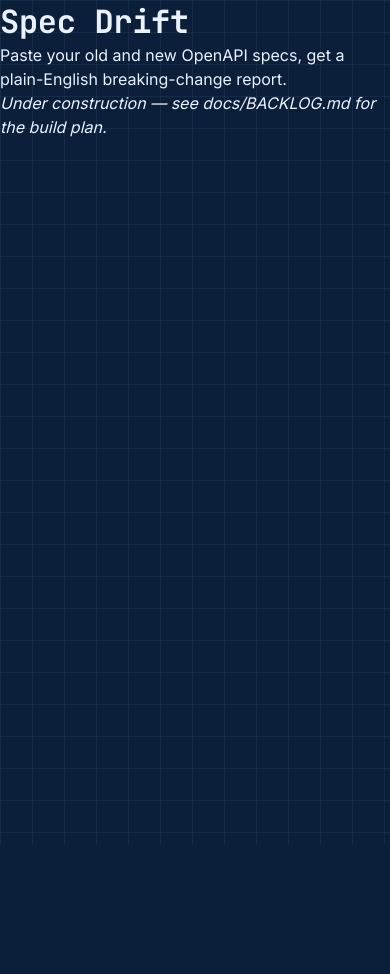
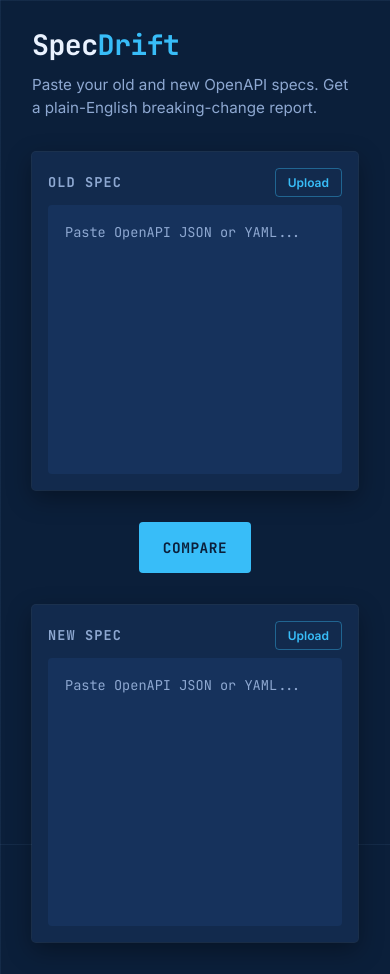
Before and after one commit to ctkrug/spec-drift, a website built with Vite: page index.html in a window 390 px wide. Before the commit the page ends 844 px from the top, so only its background shows below. Built offline with nearby package versions, Linux system fonts and the light colour scheme.

Commit message:
feat(ui): two-pane paste/upload layout for old and new specs
Two textarea panels framed as drafted sheets (old spec | new spec)
with a center gutter holding the Compare action, per docs/DESIGN.md's
layout intent — side-by-side at >=900px, stacked on phone. Upload
labels wrap hidden native file inputs so the control stays themed
instead of the browser's default file-picker button.

```diff
--- a/src/main.ts
+++ b/src/main.ts
@@ -1,12 +1,9 @@
 import "./style.css";
+import { mountApp } from "./ui/app";
 
 const app = document.querySelector<HTMLDivElement>("#app");
 if (!app) {
   throw new Error("#app root element not found");
 }
 
-app.innerHTML = `
-  <h1>Spec Drift</h1>
-  <p>Paste your old and new OpenAPI specs, get a plain-English breaking-change report.</p>
-  <p><em>Under construction — see docs/BACKLOG.md for the build plan.</em></p>
-`;
+mountApp(app);
--- a/src/style.css
+++ b/src/style.css
@@ -75,3 +75,194 @@
 ::selection {
   background: rgba(56, 189, 248, 0.3);
 }
+
+/* Topbar */
+
+.topbar {
+  padding: var(--space-3) var(--space-4) var(--space-2);
+  display: flex;
+  flex-direction: column;
+  gap: var(--space-1);
+}
+
+.wordmark {
+  font-family: var(--font-display);
+  font-size: clamp(1.75rem, 1.4rem + 1.5vw, 2.5rem);
+  font-weight: 700;
+  letter-spacing: -0.02em;
+  color: var(--text);
+}
+
+.wordmark-accent {
+  color: var(--accent);
+}
+
+.tagline {
+  color: var(--text-muted);
+  font-size: 0.95rem;
+  max-width: 70ch;
+}
+
+/* Workspace: two paste panels + a center gutter holding Compare */
+
+.workspace {
+  flex: 1;
+  display: grid;
+  grid-template-columns: 1fr;
+  gap: var(--space-2);
+  padding: var(--space-2) var(--space-4) var(--space-4);
+  min-height: 70vh;
+}
+
+@media (min-width: 900px) {
+  .workspace {
+    grid-template-columns: 1fr auto 1fr;
+    align-items: stretch;
+  }
+}
+
+.pane {
+  display: flex;
+  flex-direction: column;
+  gap: var(--space-1);
+  background: var(--surface-1);
+  border-radius: var(--radius);
+  box-shadow: var(--shadow-panel);
+  padding: var(--space-2);
+  min-height: 40vh;
+}
+
+.pane-header {
+  display: flex;
+  align-items: center;
+  justify-content: space-between;
+}
+
+.pane-title {
+  font-size: 0.85rem;
+  font-weight: 700;
+  letter-spacing: 0.08em;
+  text-transform: uppercase;
+  color: var(--text-muted);
+}
+
+.pane-input {
+  flex: 1;
+  width: 100%;
+  resize: none;
+  background: var(--surface-2);
+  color: var(--text);
+  border: 1px solid transparent;
+  border-radius: var(--radius);
+  padding: var(--space-2);
+  font-family: var(--font-display);
+  font-size: 0.85rem;
+  line-height: 1.5;
+  transition: box-shadow var(--motion-ui), border-color var(--motion-ui);
+}
+
+.pane-input::placeholder {
+  color: var(--text-muted);
+}
+
+.pane-input:hover {
+  border-color: rgba(148, 197, 255, 0.25);
+}
+
+.pane-input:focus-visible {
+  outline: none;
+  border-color: var(--accent);
+  box-shadow: var(--shadow-focus);
+}
+
+.pane-error {
+  min-height: 1.2em;
+  color: var(--danger);
+  font-size: 0.85rem;
+}
+
+.pane-error:empty {
+  display: none;
+}
+
+/* Gutter + Compare */
+
+.gutter {
+  display: flex;
+  align-items: center;
+  justify-content: center;
+  padding: var(--space-2) 0;
+}
+
+@media (min-width: 900px) {
+  .gutter {
+    flex-direction: column;
+    padding: 0 var(--space-1);
+  }
+}
+
+.compare-btn {
+  font-family: var(--font-display);
+  font-weight: 700;
+  font-size: 0.9rem;
+  letter-spacing: 0.04em;
+  text-transform: uppercase;
+  color: var(--bg);
+  background: var(--accent);
+  border: none;
+  border-radius: var(--radius);
+  padding: var(--space-2) var(--space-3);
+  cursor: pointer;
+  transition: transform var(--motion-ui), box-shadow var(--motion-ui), background var(--motion-ui);
+}
+
+.compare-btn:hover {
+  background: #5cc9fb;
+  box-shadow: 0 0 0 3px rgba(56, 189, 248, 0.2);
+}
+
+.compare-btn:focus-visible {
+  outline: none;
+  box-shadow: var(--shadow-focus);
+}
+
+.compare-btn:active {
+  transform: translateY(1px) scale(0.98);
+}
+
+.compare-btn:disabled {
+  background: var(--surface-2);
+  color: var(--text-muted);
+  cursor: not-allowed;
+  box-shadow: none;
+}
+
+/* Upload button (styled label wrapping a hidden native file input) */
+
+.upload-btn {
+  position: relative;
+  font-size: 0.75rem;
+  font-weight: 600;
+  color: var(--accent);
+  background: transparent;
+  border: 1px solid rgba(56, 189, 248, 0.4);
+  border-radius: var(--radius);
+  padding: 6px 12px;
+  cursor: pointer;
+  transition: background var(--motion-ui), color var(--motion-ui), border-color var(--motion-ui);
+}
+
+.upload-btn:hover {
+  background: rgba(56, 189, 248, 0.12);
+}
+
+.upload-btn:has(.upload-input:focus-visible) {
+  box-shadow: var(--shadow-focus);
+}
+
+.upload-input {
+  position: absolute;
+  inset: 0;
+  opacity: 0;
+  cursor: pointer;
+}
--- /dev/null
+++ b/src/ui/app.ts
@@ -0,0 +1,53 @@
+const SHELL_HTML = `
+  <header class="topbar">
+    <p class="wordmark">Spec<span class="wordmark-accent">Drift</span></p>
+    <p class="tagline">Paste your old and new OpenAPI specs. Get a plain-English breaking-change report.</p>
+  </header>
+  <main class="workspace" id="workspace">
+    <section class="pane" data-role="old">
+      <div class="pane-header">
+        <h2 class="pane-title">Old spec</h2>
+        <label class="upload-btn" for="upload-old">
+          Upload
+          <input id="upload-old" class="upload-input" type="file" accept=".json,.yaml,.yml" />
+        </label>
+      </div>
+      <textarea
+        class="pane-input"
+        id="input-old"
+        spellcheck="false"
+        placeholder="Paste OpenAPI JSON or YAML..."
+        aria-label="Old OpenAPI spec"
+      ></textarea>
+      <p class="pane-error" id="error-old" role="alert"></p>
+    </section>
+
+    <div class="gutter">
+      <button class="compare-btn" id="compare-btn" type="button">Compare</button>
+    </div>
+
+    <section class="pane" data-role="new">
+      <div class="pane-header">
+        <h2 class="pane-title">New spec</h2>
+        <label class="upload-btn" for="upload-new">
+          Upload
+          <input id="upload-new" class="upload-input" type="file" accept=".json,.yaml,.yml" />
+        </label>
+      </div>
+      <textarea
+        class="pane-input"
+        id="input-new"
+        spellcheck="false"
+        placeholder="Paste OpenAPI JSON or YAML..."
+        aria-label="New OpenAPI spec"
+      ></textarea>
+      <p class="pane-error" id="error-new" role="alert"></p>
+    </section>
+  </main>
+
+  <section class="report" id="report" hidden aria-live="polite"></section>
+`;
+
+export function mountApp(root: HTMLElement): void {
+  root.innerHTML = SHELL_HTML;
+}
```
